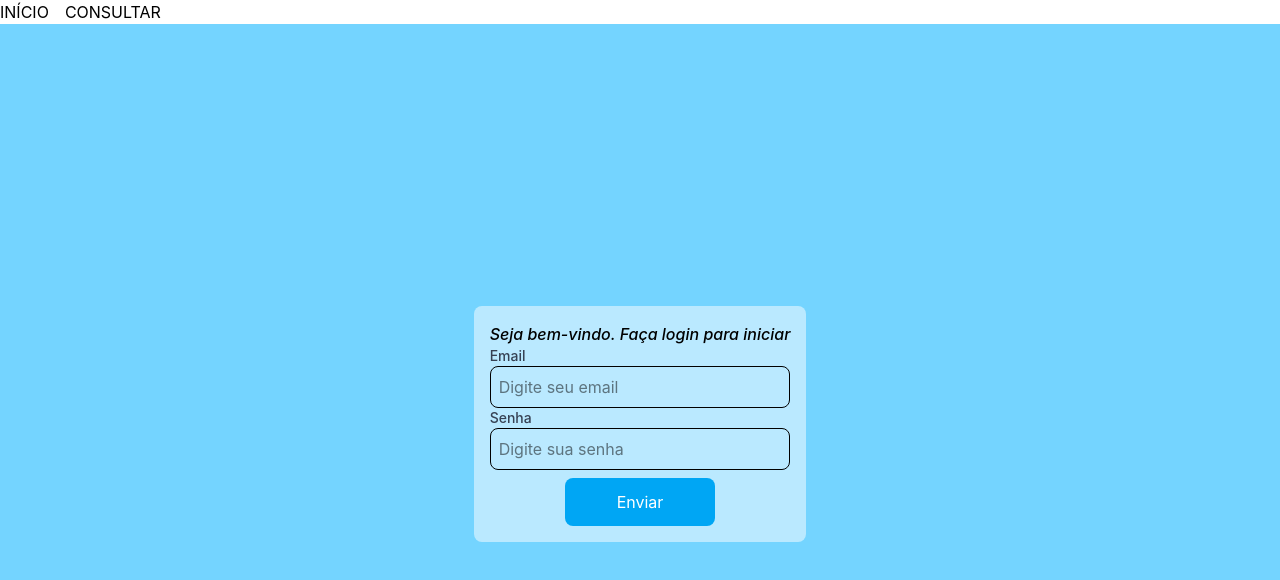
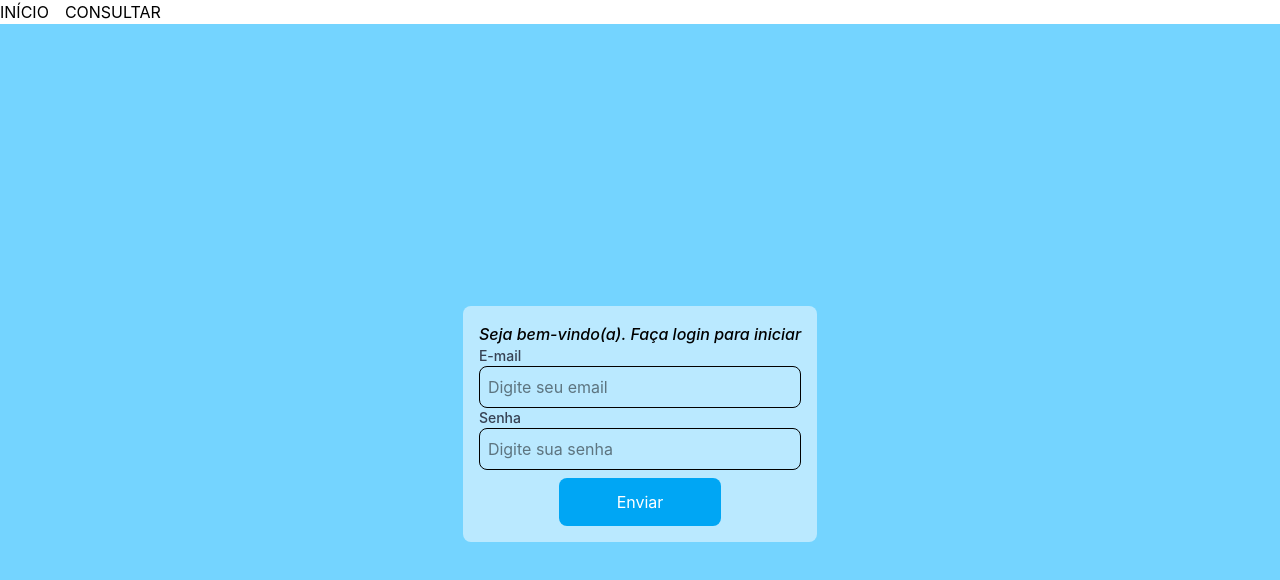
Before and after one commit to leticia1stefany/aula-form, a React (Create React App) app: page / in a window 1280 px wide. Shown: the top 580 px of the page. Built offline with nearby package versions, Linux system fonts and the light colour scheme.

Commit message:
Atualizou  labels no Form and Home components for consistency and inclusivity

```diff
--- a/src/Form.js
+++ b/src/Form.js
@@ -34,7 +34,7 @@ export function Form() {
                     className="w-full border rounded-lg p-2 focus:outline-none focus:ring-2 focus:ring-blue-600 focus:border-transparent"
                 />
                 {errors.nome && <p className='text-red-600 text-sm'>{errors.nome.message}</p>}
-                <label className='block text-sm font-medium text-gray-700'>Email </label>
+                <label className='block text-sm font-medium text-gray-700'>E-mail </label>
                 <input placeholder='Digite seu email' type='email'
                     {...register("email", { required: "O email é obrigatório", pattern: { value: /^[^\s@]+@[^\s]+\.[^\s]+$/, message: "Email inválido" } })}
                     className="w-full border rounded-lg p-2 focus:outline-none focus:ring-2 focus:ring-blue-600 focus:border-transparent"
@@ -46,7 +46,7 @@ export function Form() {
                     className="w-full border rounded-lg p-2 focus:outline-none focus:ring-2 focus:ring-blue-600 focus:border-transparent"
                 />
                 {errors.senha && <p className='text-red-600 text-sm'>{errors.senha.message}</p>}
-                <label className='block text-sm font-medium text-gray-700'>Telefone </label>
+                <label className='block text-sm font-medium text-gray-700'>Contato </label>
                 <input placeholder='(XX)99999999' type='tel' //criar uma máscara, ajustar o placeholder
                     {...register("telefone", { required: "O telefone é obrigatório", pattern: { value: /^\(\d{2}\)\d{9}$/, message: "Telefone inválido" } })}
                     className="w-full border rounded-lg p-2 focus:outline-none focus:ring-2 focus:ring-blue-600 focus:border-transparent"
--- a/src/Home.js
+++ b/src/Home.js
@@ -15,9 +15,9 @@ export function Home() {
 
     return(
         <div>
-        <h1 className='text 3xl font-medium italic'>Seja bem-vindo. Faça login para iniciar</h1>
+        <h1 className='text 3xl font-medium italic'>Seja bem-vindo(a). Faça login para iniciar</h1>
 
-        <label className='block text-sm font-medium text-gray-700'>Email </label>
+        <label className='block text-sm font-medium text-gray-700'>E-mail </label>
                 <input placeholder='Digite seu email' type='email'
                     {...register("email", { required: "O email é obrigatório", pattern: { value: /^[^\s@]+@[^\s]+\.[^\s]+$/, message: "Email inválido" } })}
                     className="w-full border rounded-lg p-2 focus:outline-none focus:ring-2 focus:ring-blue-600 focus:border-transparent"
```
